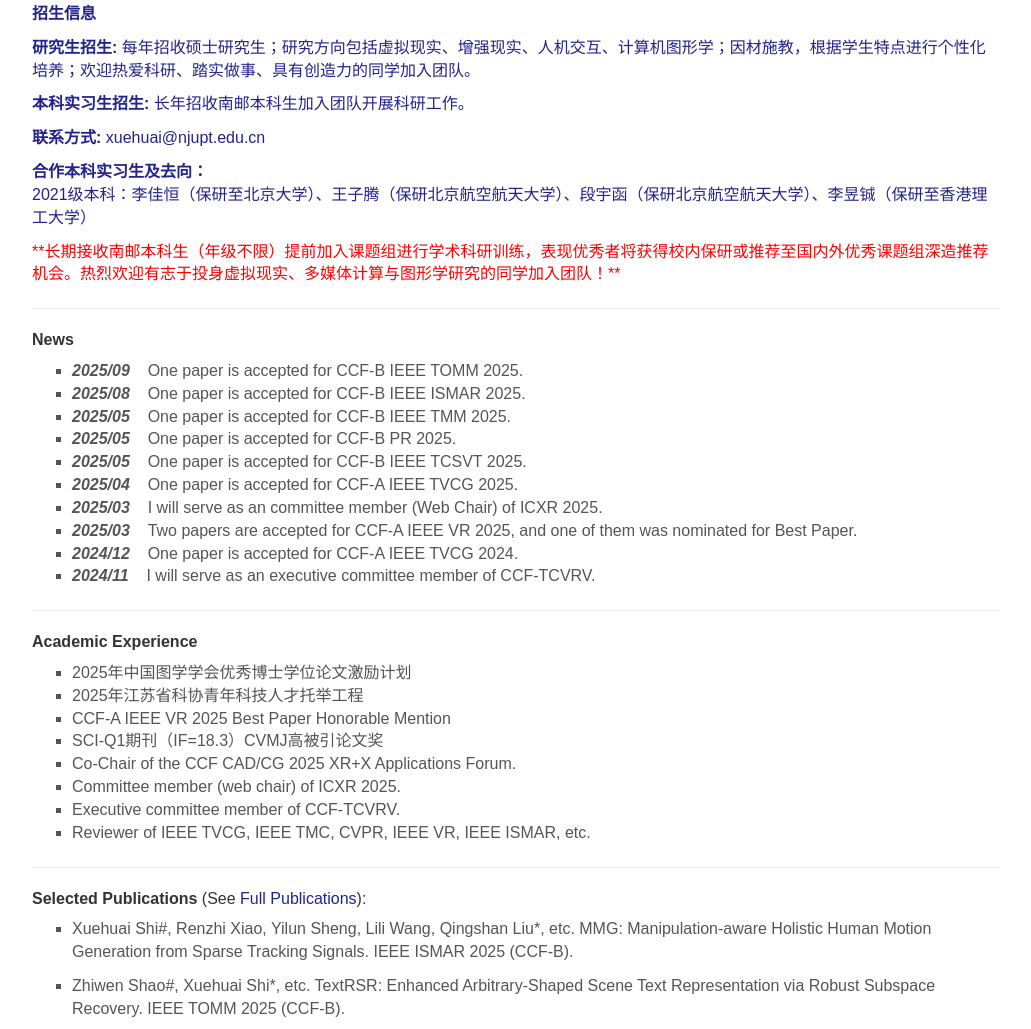
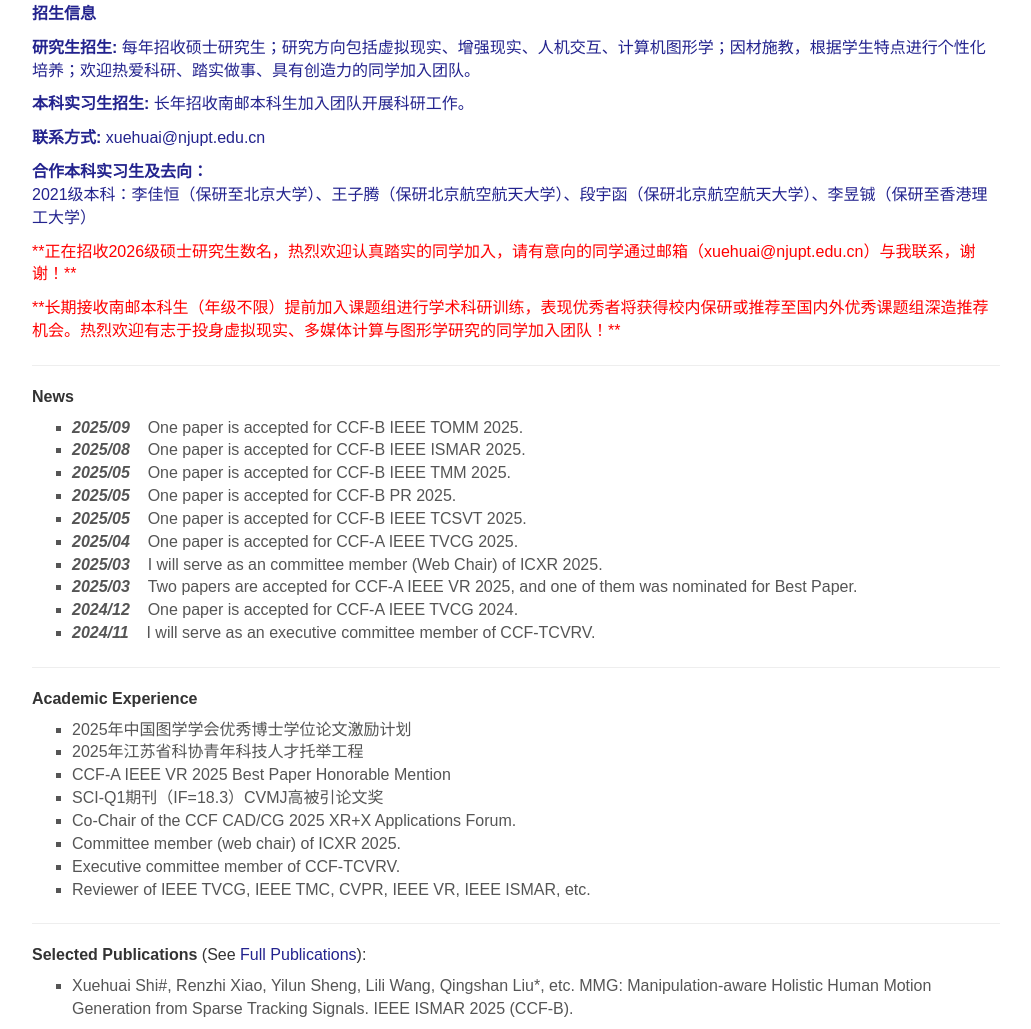
Before and after one commit to SXHSine/xuehuai, a plain HTML site: page index.html in a window 1280 px wide. Shown: the part 844-1873 px from the top of the page, without its empty margins (124-1155 px from the left). Drawn offline with Linux system fonts and the light colour scheme; some packages are replaced by stand-ins of ours; a script that the page names is missing; a web font is replaced by a local one.

Commit message:
Update index.html

```diff
--- a/index.html
+++ b/index.html
@@ -560,6 +560,8 @@ body {background-color: rgba(255, 255, 255, 0.938);}
 2021级本科：李佳恒（保研至北京大学）、王子腾（保研北京航空航天大学）、段宇函（保研北京航空航天大学）、李昱铖（保研至香港理工大学）
 </p>
 
+<!-- <p style="color: red;">**正在招收2026级硕士研究生数名，热烈欢迎认真踏实的同学加入，请有意向的同学通过<a href="xuehuai@njupt.edu.cn">邮箱</a>与我联系，谢谢！**</p> -->
+<p style="color: red;">**正在招收2026级硕士研究生数名，热烈欢迎认真踏实的同学加入，请有意向的同学通过邮箱（xuehuai@njupt.edu.cn）与我联系，谢谢！**</p>
 
 <p style="color: red;">**长期接收南邮本科生（年级不限）提前加入课题组进行学术科研训练，表现优秀者将获得校内保研或推荐至国内外优秀课题组深造推荐机会。热烈欢迎有志于投身虚拟现实、多媒体计算与图形学研究的同学加入团队！**</p>
 
```
